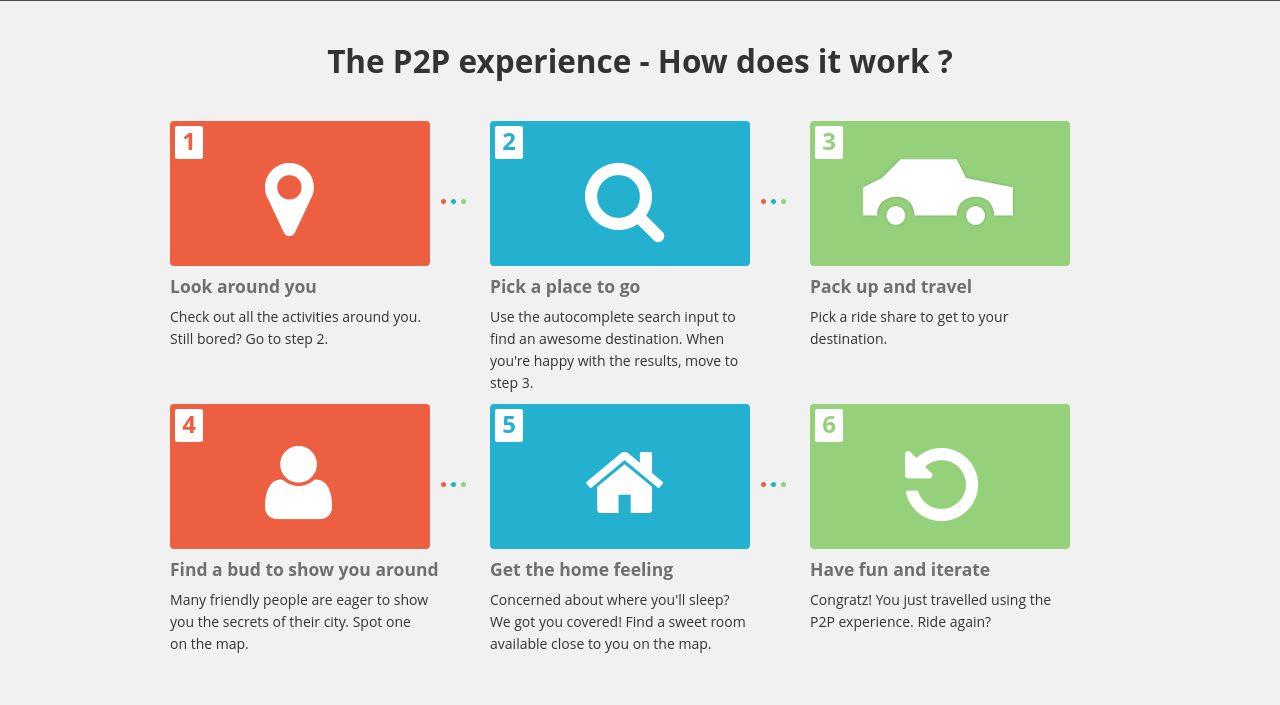
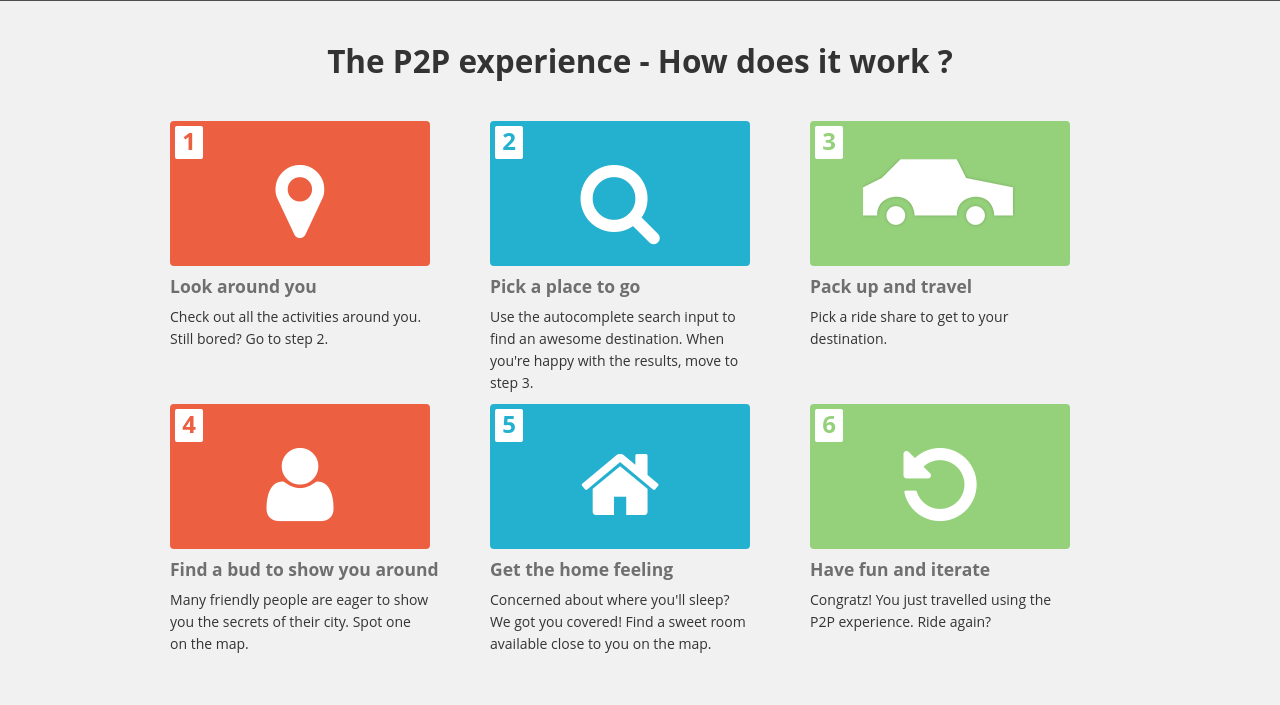
Before and after one commit to plutokid/p2p-7, a PHP site: a page that uses index.html in a window 1280 px wide. Shown: the part 543-1248 px from the top of the page. Run offline with PHP 8.4, Linux system fonts and the light colour scheme; some libraries are stand-ins or nearby versions.

Commit message:
IE fixes hiw

```diff
--- a/css/custom.css
+++ b/css/custom.css
@@ -70,15 +70,6 @@ a:focus {
   height: 400px;
   background-size: cover;
   background: #000000 url("../img/blurry.jpg") no-repeat center center;
-}
-
-.hiw-icon-search{
-
-  margin-top: -10px;
-  position:absolute;
-  margin-left: -35px;
-
-
 }
 
 .search {
@@ -654,45 +645,8 @@ padding-top: 5px;
   width: 260px;
 }
 
-.circle-main {
+ /*END HOW IT WORKS*/
 
-  display: inline-block;
-  padding-left: 275px;
-  margin-top: 20px;
-
-}
-
-.circle-main ul {
-    margin: 50%;
-    width: 30px;
-    list-style-type: disc !important;
-
-}
-
-.circle-main ul li {
-    width: 10px;
-    float: left !important;
-
-}
-
-.circle-red {
-    color: #EC5F41;
-}
-
-.icon-large {
-
-  margin-top: -60px;
-  position:absolute;
-  margin-left: -35px;
-
-}
-
-.icon-undo {
-
-  margin-top: 0px;
-}
-
- /*END HOW IT WORKS*/
 .top {
   padding-top: 100px;
   color: #d8d8d8;
--- a/index.html
+++ b/index.html
@@ -106,15 +106,6 @@
           <div class="hiw-first-wrap span4 hiw-wrap">
             <div class="hiw hiw-first">
               <div class="hiw-num" style="color:#ec5f41">1</div>
-
-              <div  class="circle-main">
-                <ul class="">
-                  <li class="circle-red left"></li>
-                  <li class="circle-blue left"></li>
-                  <li class="circle-green left"></li>
-                </ul>
-              </div>
-
               <div class="hiw-icon"><div class="icon-map-marker icon-large"></div></div>
             </div>
 
@@ -125,16 +116,6 @@
           <div class="hiw-second-wrap span4 hiw-wrap">
             <div class="hiw hiw-second">
               <div class="hiw-num" style="color:#24b0cf">2</div>
-
-              <div  class="circle-main">
-                <ul class="">
-                  <li class="circle-red left"></li>
-                  <li class="circle-blue left"></li>
-                  <li class="circle-green left"></li>
-                </ul>
-              </div>
-
-
               <div class="hiw-icon"><div class="hiw-icon-search icon-search icon-large"></div></div>
             </div>
             <h4 class="hiw-title">Pick a place to go</h4>
@@ -155,16 +136,6 @@
           <div class="hiw-fourth-wrap span4 hiw-wrap">
             <div class="hiw hiw-fourth">
               <div class="hiw-num" style="color:#ec5f41">4</div>
-
-              <div  class="circle-main">
-                <ul class="">
-                  <li class="circle-red left"></li>
-                  <li class="circle-blue left"></li>
-                  <li class="circle-green left"></li>
-                </ul>
-              </div>
-
-
               <div class="hiw-icon"><div class="icon-user icon-large"></div></div>
             </div>
             <h4 class="hiw-title">Find a bud to show you around</h4>
@@ -174,15 +145,6 @@
           <div class="hiw-fifth-wrap span4 hiw-wrap">
             <div class="hiw hiw-fifth">
               <div class="hiw-num" style="color:#24b0cf">5</div>
-
-              <div  class="circle-main">
-                <ul class="">
-                  <li class="circle-red left"></li>
-                  <li class="circle-blue left"></li>
-                  <li class="circle-green left"></li>
-                </ul>
-              </div>
-
               <div class="hiw-icon"><div class="icon-home icon-large"></div></div>
             </div>
             <h4 class="hiw-title">Get the home feeling</h4>
```
